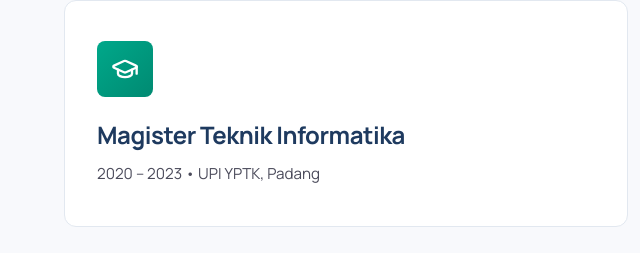
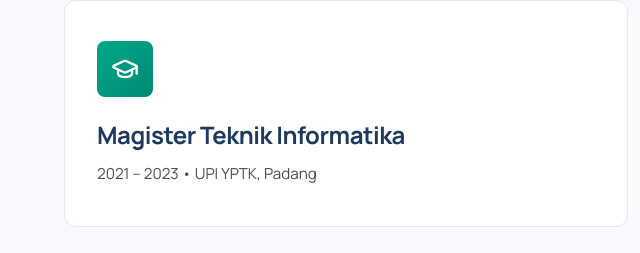
Before and after one commit to remorac/portfolio, a plain HTML site: page index.html in a window 1280 px wide. Shown: the part 7246-7499 px from the top of the page, 0-640 px from the left. Drawn offline with nearby package versions, Linux system fonts and the light colour scheme.

Commit message:
fix: update graduation year range for Magister Teknik Informatika in index.html

```diff
--- a/index.html
+++ b/index.html
@@ -568,7 +568,7 @@
           <div class="service-icon"><i data-lucide="graduation-cap"></i></div>
           <h3>Magister Teknik Informatika</h3>
           <p>
-            <span style="color: var(--text-light, #64748b); margin-top: 0.25rem;">2020 – 2023</span> &bullet;
+            <span style="color: var(--text-light, #64748b); margin-top: 0.25rem;">2021 – 2023</span> &bullet;
             <span>UPI YPTK, Padang</span>
           </p>
         </div>
```
